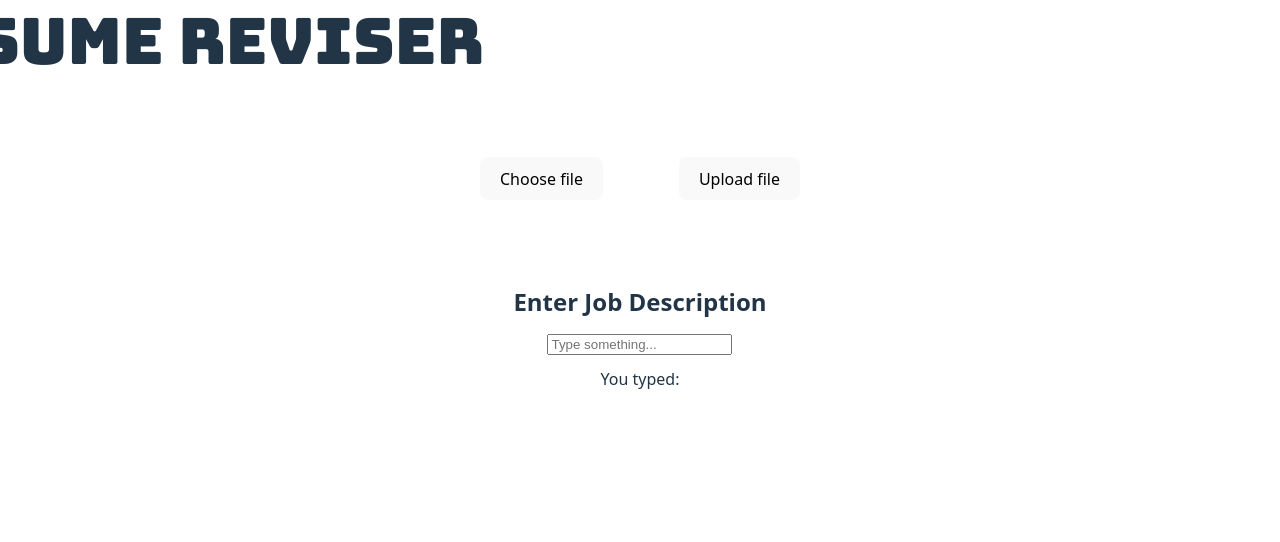
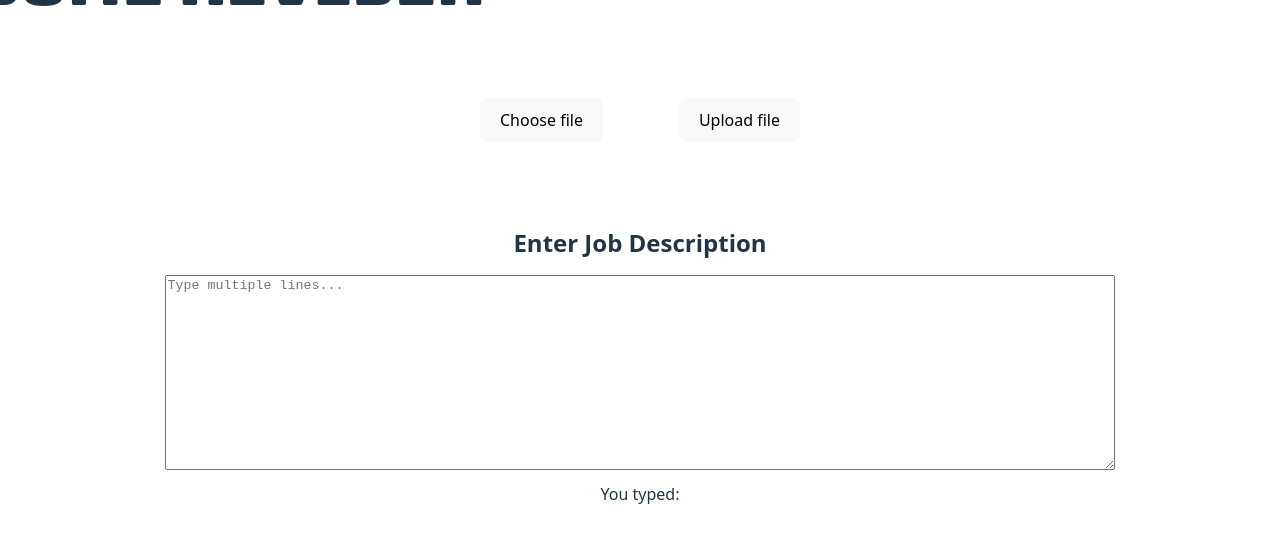
Before and after one commit to GDSC-2025-Hackathon/Resume-Refiner, a React (Vite) app in the folder resume-reviser/: page / in a window 1280 px wide. Shown: the top 542 px of the page. Built offline with nearby package versions, Linux system fonts and the light colour scheme.

Commit message:
updating ui

```diff
--- a/resume-reviser/src/App.css
+++ b/resume-reviser/src/App.css
@@ -41,3 +41,10 @@ div button {
 
   margin: 1cm;
 }
+
+textarea {
+
+  width: 25cm;
+  height: 5cm;
+  vertical-align: text-top;
+}
--- a/resume-reviser/src/App.jsx
+++ b/resume-reviser/src/App.jsx
@@ -38,12 +38,13 @@ function App() {
       <h2>Enter Job Description</h2>
       <div>
 
-      <input
-        type="text"
-        value={text}
-        onChange={handleChange}
-        placeholder="Type something..."
-      />
+      <textarea
+      rows={6}
+      cols={40}
+      value={text}
+      onChange={handleChange}
+      placeholder="Type multiple lines..."
+    />
       <p>You typed: {text}</p>
     </div>
     </>
--- a/resume-reviser/src/index.css
+++ b/resume-reviser/src/index.css
@@ -33,7 +33,7 @@ body {
 h1 {
   font-size: 4em;
   line-height: 0.1;
-  margin-top: -9.5cm;
+  margin-top: -8cm;
   margin-left: -24cm;
   font-family: "Bungee";
 }
```
